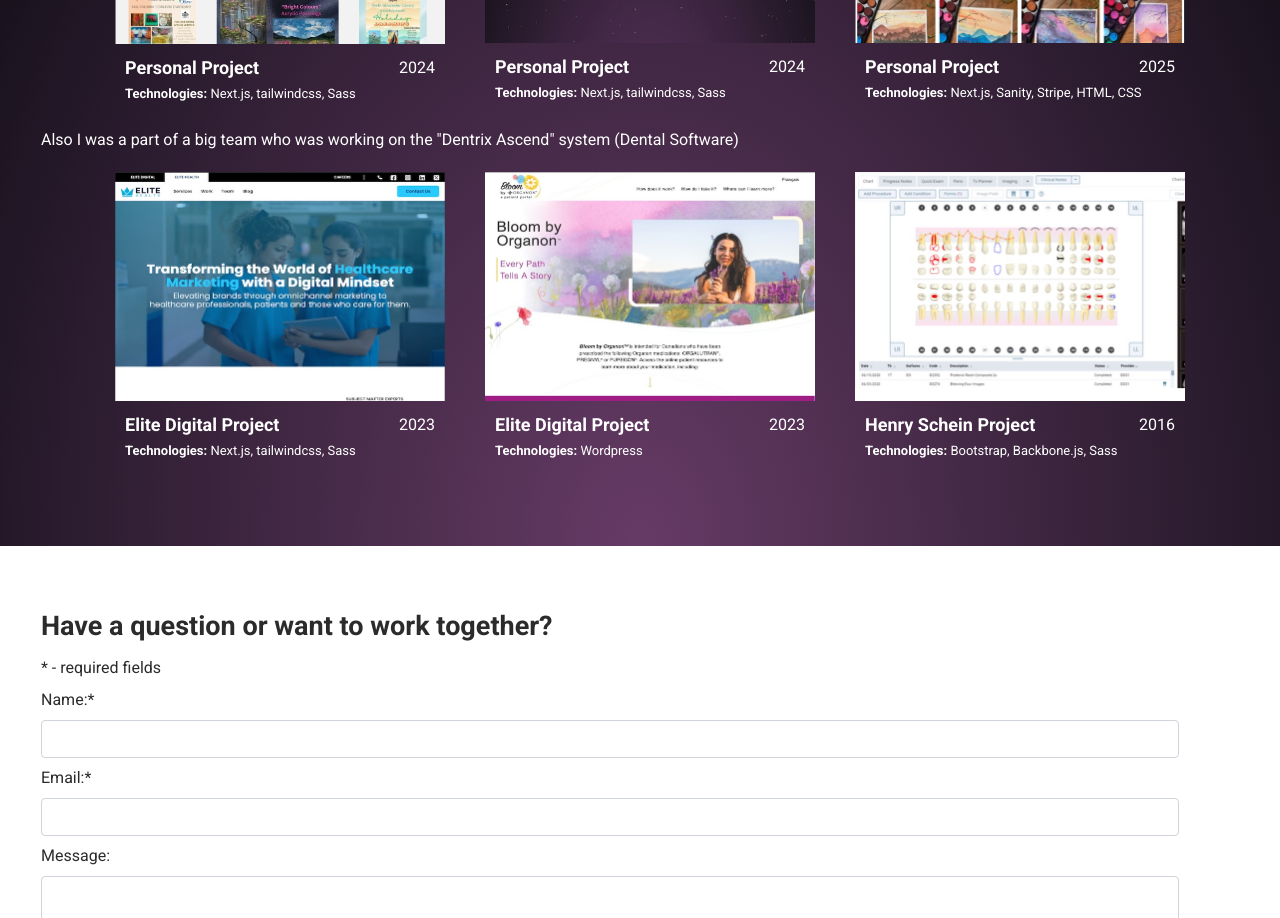
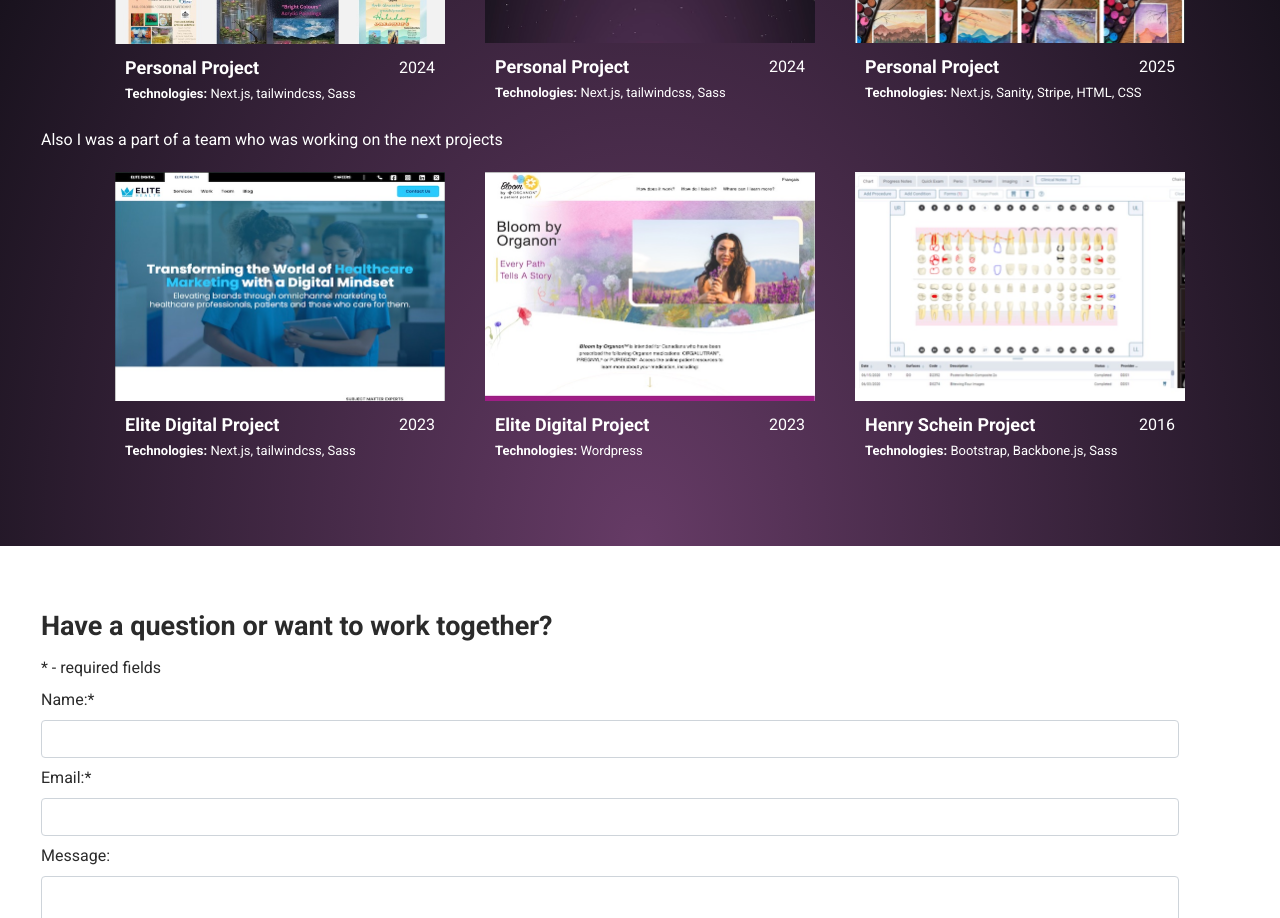
Before and after one commit to YanaKrukovets/yana_krukovets_portfolio, a Next.js app: page / in a window 1280 px wide. Shown: the part 1620-2538 px from the top of the page. Built offline with nearby package versions, Linux system fonts and the light colour scheme; a web font is replaced by a local one.

Commit message:
text change

```diff
--- a/components/Projects.js
+++ b/components/Projects.js
@@ -78,10 +78,7 @@ const Projects = () => {
             );
           })}
         </div>
-        <p>
-          Also I was a part of a big team who was working on the &quot;Dentrix
-          Ascend&quot; system (Dental Software)
-        </p>
+        <p>Also I was a part of a team who was working on the next projects</p>
 
         <div className="projects-container flex-disp">
           {projectsWork.map((project, index) => {
```
